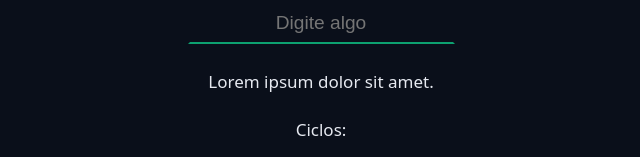
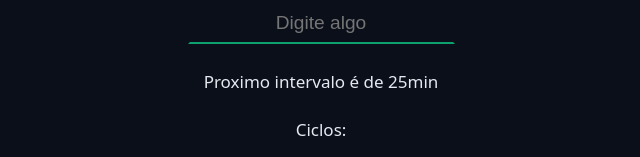
Before and after one commit to DevLameiras/chronos-pomodoro, a React (Vite) app: page / in a window 1280 px wide. Shown: the part 639-796 px from the top of the page, without its empty margins (319-959 px from the left). Built offline with nearby package versions, Linux system fonts and the light colour scheme.

Commit message:
Enviando o estado via props por vários niveis de componentes.

```diff
--- a/src/App.tsx
+++ b/src/App.tsx
@@ -33,5 +33,7 @@ const initialState: TaskStateModel = {
 export function App() {
   const [state, setState] = useState(initialState);
 
+  console.log('APP', state);
+
   return <Home state={state} setState={setState} />;
 }
--- a/src/components/CountDown/index.tsx
+++ b/src/components/CountDown/index.tsx
@@ -1,5 +1,8 @@
+import type { HomeProps } from '../../pages/Home';
 import styles from './styles.module.css';
 
-export function CountDown() {
-  return <div className={styles.container}>00:00</div>;
+export function CountDown({ state }: HomeProps) {
+  return (
+    <div className={styles.container}>{state.formattedSecondsRemaining}</div>
+  );
 }
--- a/src/components/MainForm/index.tsx
+++ b/src/components/MainForm/index.tsx
@@ -2,8 +2,9 @@ import { PlayCircleIcon } from 'lucide-react';
 import { Cycles } from '../Cycles/Index';
 import { DefaultButton } from '../DefaultButton/Index';
 import { DefaultInput } from '../DefaultInput/Index';
+import { HomeProps } from '../../pages/Home';
 
-export function MainForm() {
+export function MainForm({ state }: HomeProps) {
   return (
     <form className='form' action=''>
       <div className='formRow'>
@@ -16,7 +17,7 @@ export function MainForm() {
       </div>
 
       <div className='formRow'>
-        <p>Lorem ipsum dolor sit amet.</p>
+        <p>Proximo intervalo é de {state.config.workTime}min</p>
       </div>
 
       <div className='formRow'>
--- a/src/pages/Home/index.tsx
+++ b/src/pages/Home/index.tsx
@@ -4,20 +4,19 @@ import { MainForm } from '../../components/MainForm';
 import type { TaskStateModel } from '../../models/TaskStateModel';
 import { MainTemplate } from '../../templates/MainTemplate';
 
-type HomeProps = {
+export type HomeProps = {
   state: TaskStateModel;
   setState: React.Dispatch<React.SetStateAction<TaskStateModel>>;
 };
 export function Home(props: HomeProps) {
-  console.log('props');
   return (
     <MainTemplate>
       <Container>
-        <CountDown />
+        <CountDown {...props} />
       </Container>
 
       <Container>
-        <MainForm />
+        <MainForm {...props} />
       </Container>
     </MainTemplate>
   );
```
